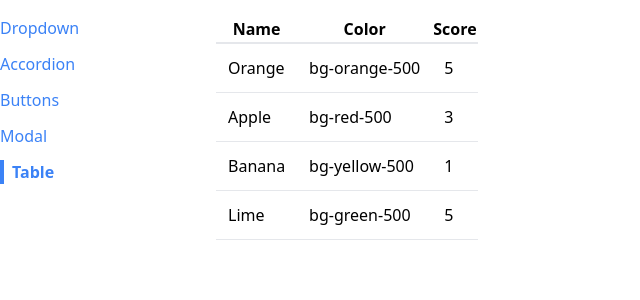
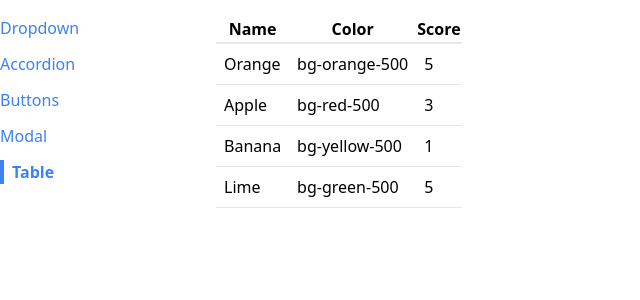
Before and after one commit to CamiloCardenasMesa/components, a React (Create React App) app: page /table in a window 1280 px wide. Shown: the top 300 px of the page, without its empty margins (0-640 px from the left). Built offline with nearby package versions, Linux system fonts and the light colour scheme.

Commit message:
refactor: replace each td for reusable component

```diff
--- a/src/components/Table.js
+++ b/src/components/Table.js
@@ -4,11 +4,17 @@
     });
 
     const renderedRows = data.map((fruit) => {
+        const renderedCells = config.map((column) => {
+            return (
+                <td className="p-2" key={config.label}>
+                    {column.render(fruit)}
+                </td>
+            );
+        });
+
         return (
             <tr className="border-b" key={fruit.name}>
-                <td className="p-3">{config[0].render(fruit)}</td>
-                <td className="p-3">{config[1].render(fruit)}</td>
-                <td className="p-3">{config[2].render(fruit)}</td>
+                {renderedCells}
             </tr>
         );
     });
```
